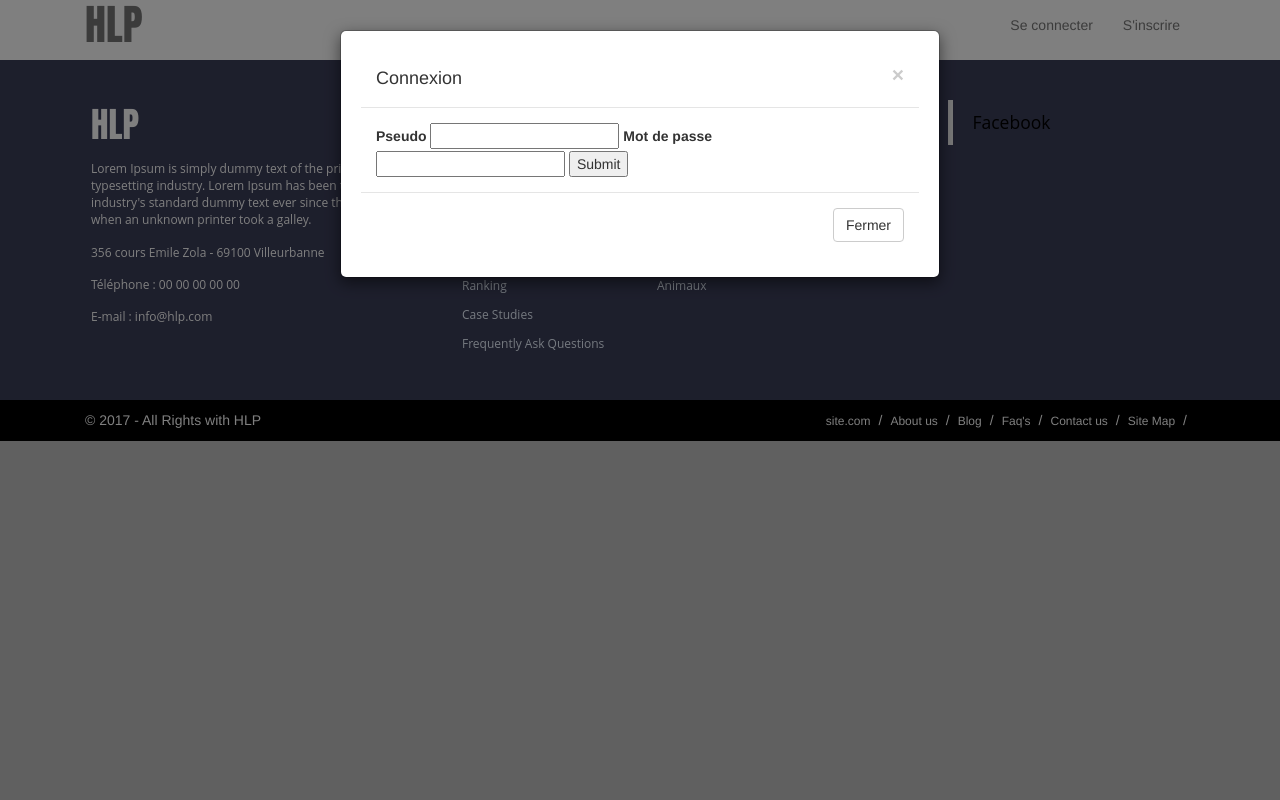
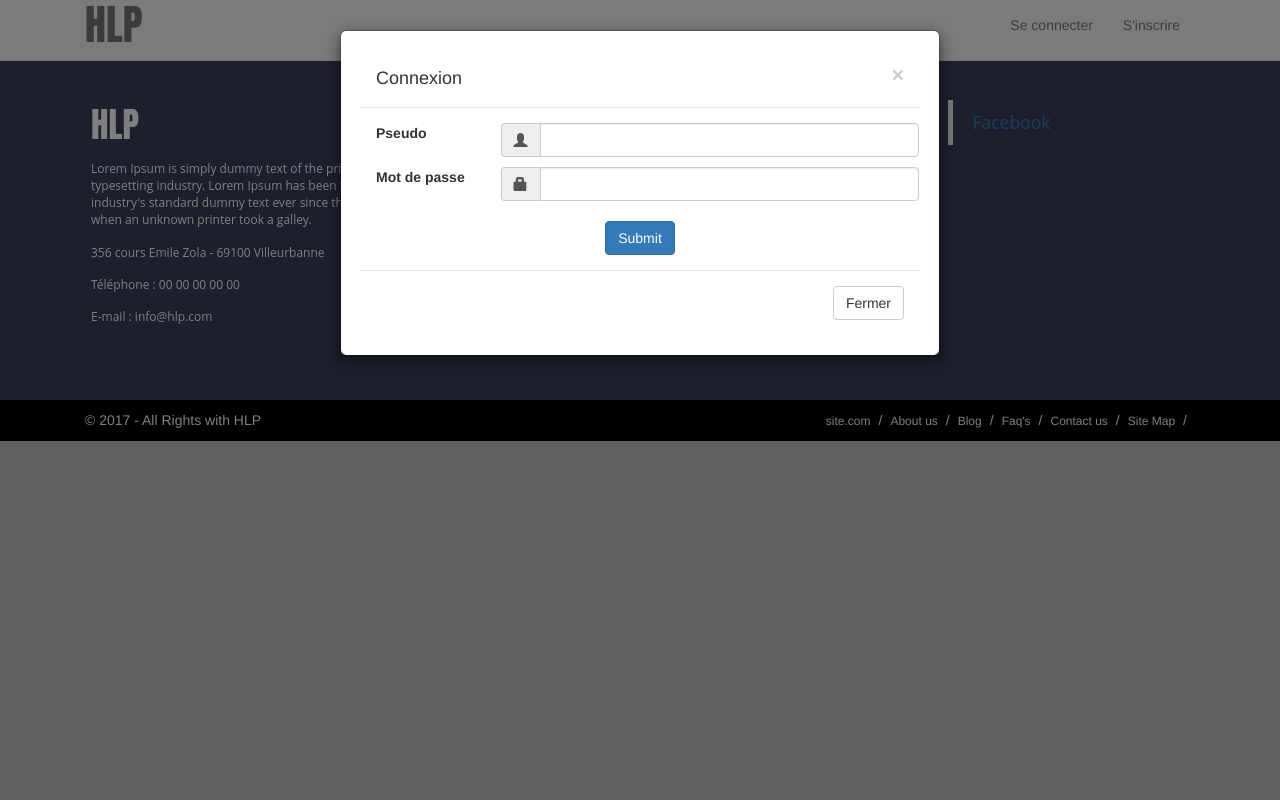
Before and after one commit to guilloudaudrey/siteCollaboratif, a PHP site: page /annonce.php in a window 1280 px wide, after a click on "Se connecter". Run offline with PHP 8.4, Linux system fonts and the light colour scheme; some libraries are stand-ins or nearby versions.

Commit message:
pop up connexion

```diff
--- a/classes/Post.php
+++ b/classes/Post.php
@@ -190,7 +190,7 @@ class Post {
                     . '<span class="badge" style="margin-right : 5px">' . $this->getTypeannonce() . '</span><span class="badge badge-info" style="margin-right : 5px">' . $this->getCategorie() . '</span><span class="badge badge-info">' . $this->getLocalisation() . '</span>'
                     . '<p>' . $this->getDescription() . '</p>'
                     . '<p>' . $this->getPrice() . ' €</p>'
-                    . '<p>Posté le ' . $this->getDate()->format('d/m/y à H:i') . ' par ' . $this->getAuthor() . '</p></div>'
+                    . '<p>Posté le ' . $this->getDate()->format('d/m/y à H:i') . ' par ' . $this->getAuthor() . '</p></div></div></div>'
             ;
         } else if ($this->categorie == "petitstravaux") {
             $image = 'images/travaux.png';
--- a/css/style.css
+++ b/css/style.css
@@ -4,45 +4,8 @@ body {
     background: #f2f5f9;
 }
 
-.navbar,
-.dropdown-menu {
-    background: white;
-    border: none;
-}
-
-.nav>li>a,
-.dropdown-menu>li>a:focus,
-.dropdown-menu>li>a:hover,
-.dropdown-menu>li>a,
-.dropdown-menu>li {
-    border-bottom: 3px solid transparent;
-}
-
-.nav>li>a:focus,
-.nav>li>a:hover,
-.nav .open>a,
-.nav .open>a:focus,
-.nav .open>a:hover,
-.dropdown-menu>li>a:focus,
-.dropdown-menu>li>a:hover {
-    border-bottom: 3px solid transparent;
-    background: none;
-}
-
-a,
-.dropdown-menu>li>a,
-.dropdown-menu>li>a:focus,
-.dropdown-menu>li>a:hover,
-.navbar-toggle {
-    color: black;
-}
 
 
-
-.navbar-toggle .icon-bar {
-    color: #fff;
-    background: black;
-}
 
 .navbar-brand {
     font-family: 'Anton', sans-serif;
--- a/html/header.php
+++ b/html/header.php
@@ -41,12 +41,29 @@
             </div>
             <div class="modal-body">
                 <form method="POST" action="login.php">
-                    <label for="pseudo">Pseudo</label>
-                    <input type="text" name="pseudo"/>
-                    <label for="mdp">Mot de passe</label>
-                    <input type="password" name="mdp"/>
-                    <input type="submit" name="login"/>
-                    <input type="hidden" name="url" value="<?php echo $url; ?>"/>
+                    <div class="row">
+                        <div class="col-lg-3">
+                            <label for="pseudo">Pseudo</label>
+                        </div>
+
+                        <div class="input-group">
+                            <span class="input-group-addon" id="basic-addon1"><span class="glyphicon glyphicon-user"></span></span>
+                            <input type="text" name="pseudo" aria-describedby="basic-addon1" class="form-control"/>
+                        </div>
+                    </div>
+                    <div class="row" style="margin-top: 10px">
+                        <div class="col-lg-3" >
+                            <label for="mdp">Mot de passe</label>
+                        </div>
+                        <div class="input-group">
+                            <span class="input-group-addon" id="basic-addon1"><span class="glyphicon glyphicon-lock"></span></span>
+                            <input type="password" name="mdp" aria-describedby="basic-addon1" class="form-control"/>
+                        </div>
+                    </div>
+                    <div  style="text-align: center; margin-top: 20px" >
+                        <input type="submit" name="login" class="btn btn-primary"/>
+                        <input type="hidden" name="url" value="<?php echo $url; ?>"/>
+                    </div>
                 </form>
             </div>
             <div class="modal-footer">
```
Also changed, not shown: espaceperso.php (+27 -14 lines).
